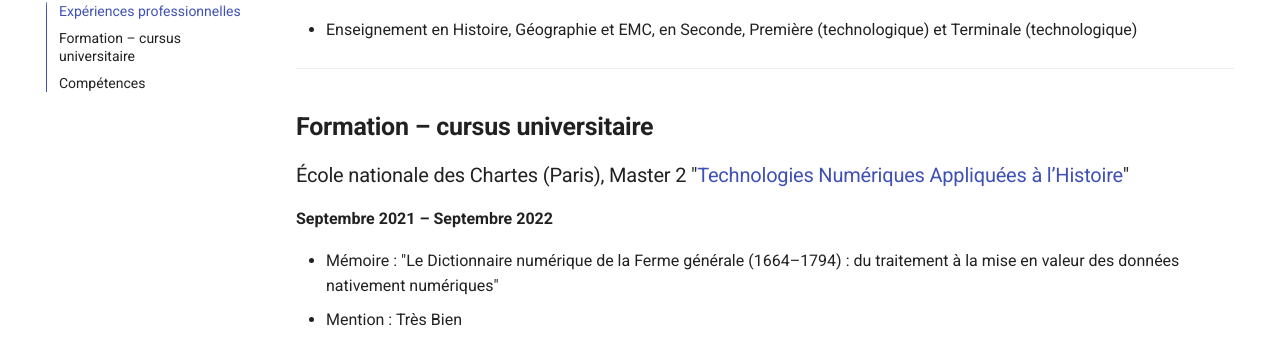
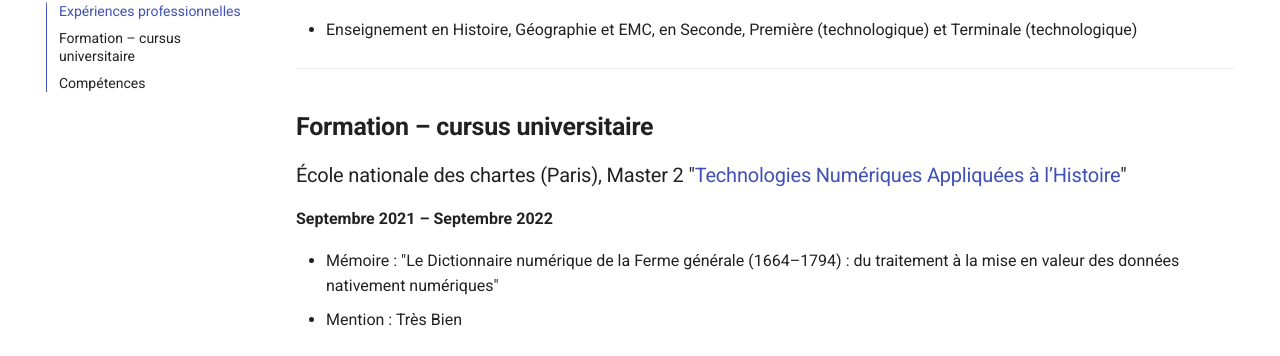
Before and after one commit to ValentinDeCraene/valentindecraene.github.io, an MkDocs documentation site: the page built from docs/index.md, in a window 1280 px wide and 1400 px high, scrolled down 2067 px. Shown: the part 97-453 px from the top of the window. Built offline with MkDocs 1.6.1 and Material for MkDocs 9.7.7, drawn with Linux system fonts in a browser that asks for light colours; comment, search, counter and statistics services are not loaded; some of the changed text lies outside the part shown.

```diff
--- a/docs/index.md
+++ b/docs/index.md
@@ -62,7 +62,7 @@ Au cours de mes expériences professionnelles, j'ai eu l'occasion d'accompagner
 
 ## **Formation – cursus universitaire**
 
-### École nationale des Chartes (Paris), Master 2 "[Technologies Numériques Appliquées à l’Histoire](https://www.chartes.psl.eu/sites/default/files/public/media/document/2024-09/maquette-m2-tnah_2024.pdf)"
+### École nationale des chartes (Paris), Master 2 "[Technologies Numériques Appliquées à l’Histoire](https://www.chartes.psl.eu/sites/default/files/public/media/document/2024-09/maquette-m2-tnah_2024.pdf)"
 **Septembre 2021 – Septembre 2022**
 
 - Mémoire : "Le Dictionnaire numérique de la Ferme générale (1664–1794) : du traitement à la mise en valeur des données nativement numériques"
@@ -89,7 +89,7 @@ Au cours de mes expériences professionnelles, j'ai eu l'occasion d'accompagner
 ### Lycée Faidherbe (Lille), Classe Préparatoire aux Grandes Écoles littéraire (A/L)
 **Septembre 2014 – Septembre 2016**
 
-- Spécialité "Chartes B" (Histoire et Géographie)
+- Spécialité "chartes B" (Histoire et Géographie)
 
 ---
 
```
